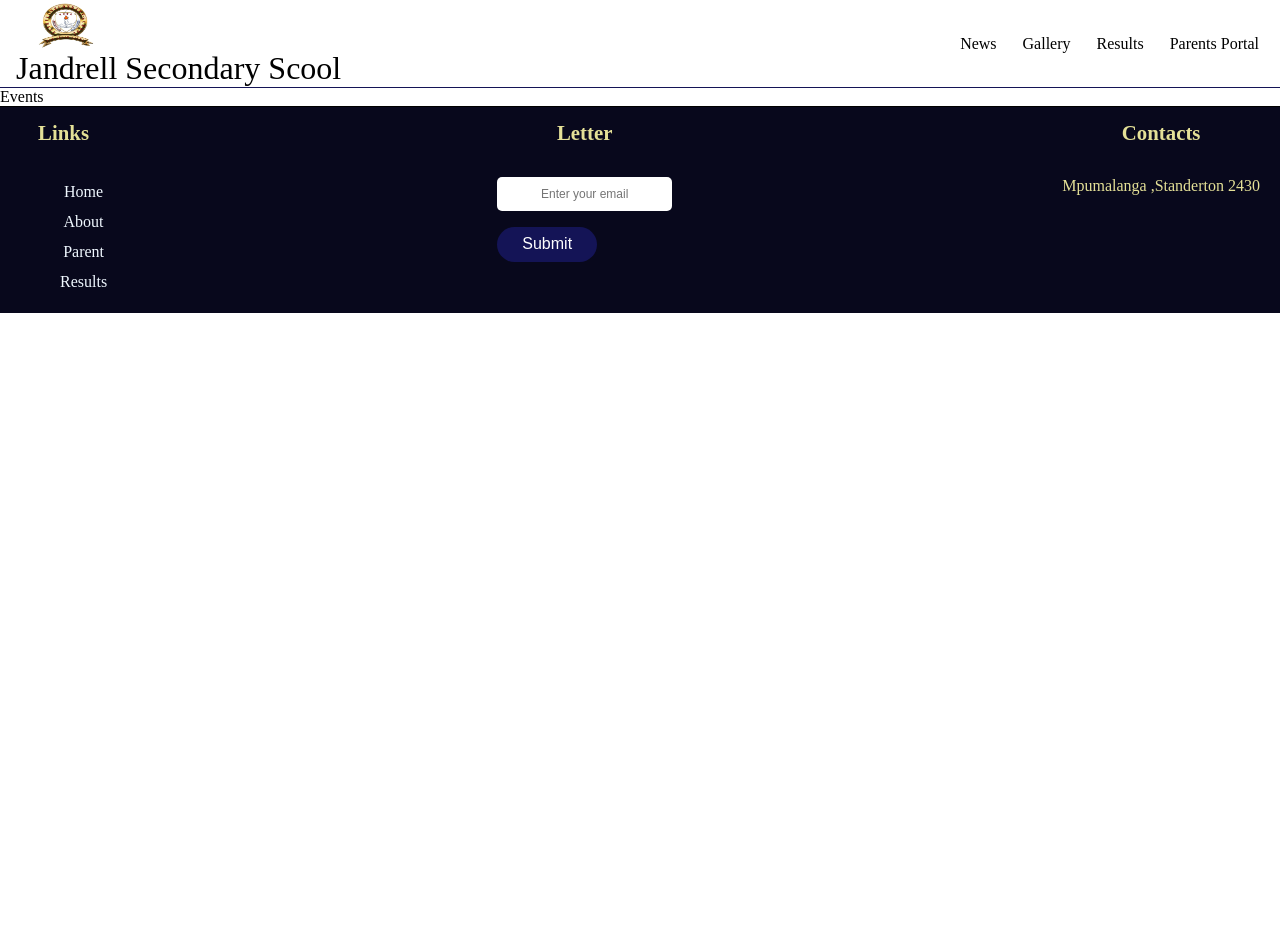
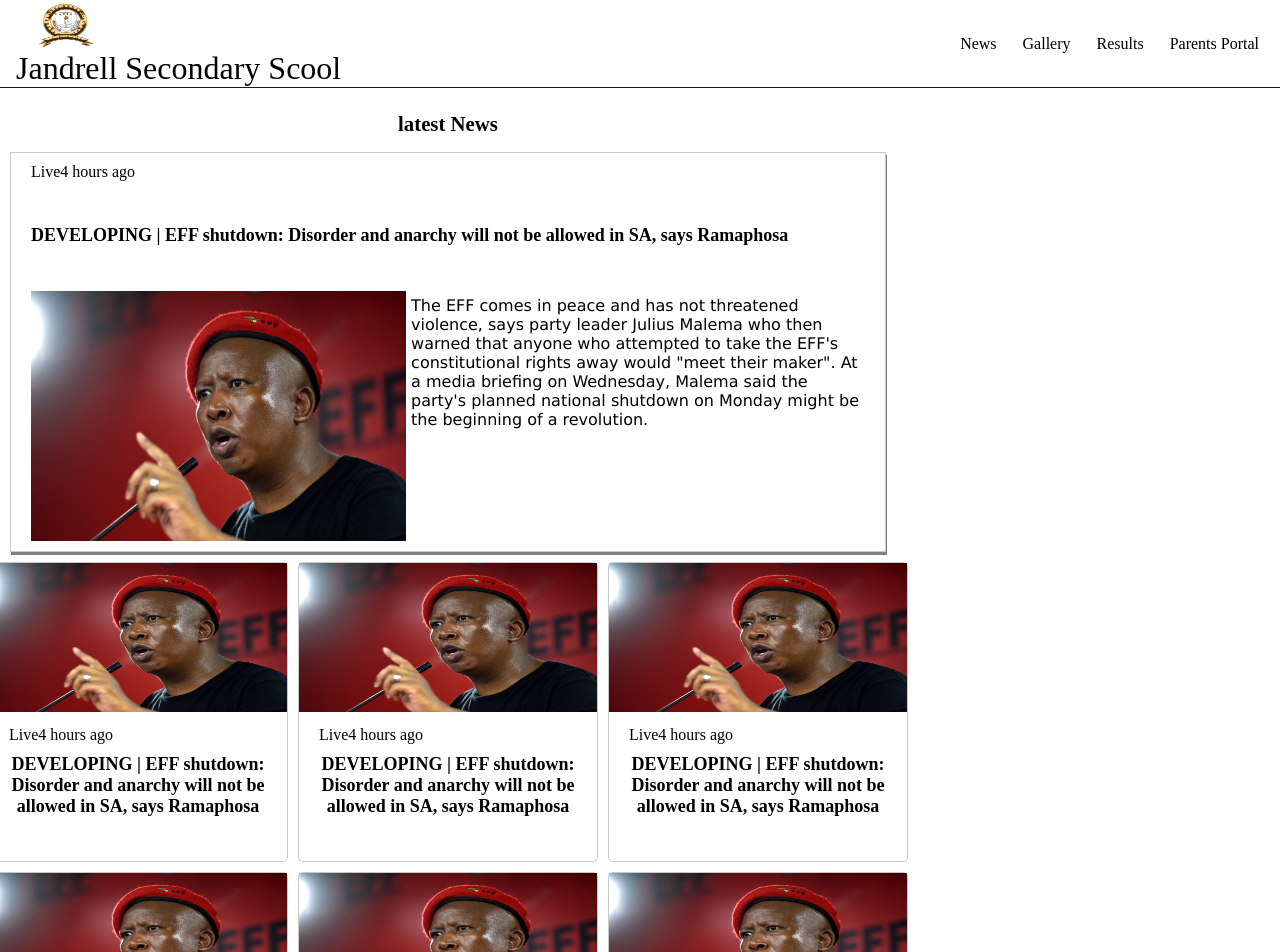
Before and after one commit to mRrobots/Jandrell, a React (Create React App) app: page /news in a window 1280 px wide. Shown: the top 952 px of the page. Before the commit the page ends 800 px from the top, so only its background shows below. Built offline with nearby package versions, Linux system fonts and the light colour scheme.

Commit message:
feature:News frontend fearture

```diff
--- a/src/app/components/Main/DDCard.js
+++ b/src/app/components/Main/DDCard.js
@@ -57,6 +57,7 @@
     setStart(start - 1);
     setEnd(end - 1);
   }
+
   function DateEvent(props) {
     return (
       <>
@@ -81,8 +82,6 @@
   const backButton = <button onClick={handleBack}>Back</button>;
   const nextButton = <button onClick={handleNext}>Next</button>;
 
-  {
-  }
   return (
     <div className={style.ddcard}>
       <div className={style.heading}>DIARY DATE</div>
--- a/src/app/components/Main/HomeIntro.js
+++ b/src/app/components/Main/HomeIntro.js
@@ -11,6 +11,7 @@
 
         <hr />
       </div>
+      {/* some similarity with new, try to use a same component */}
       <div className={style.welcome}>
         <img src={avatar}></img>
         <div className={style.message}>
--- a/src/app/pages/Events.js
+++ /dev/null
@@ -1,8 +0,0 @@
-export default function Events()
-{
-    return(
-        <div>
-            Events
-        </div>
-    )
-}
--- a/src/app/pages/Home.js
+++ b/src/app/pages/Home.js
@@ -3,7 +3,7 @@
 import Main from "../components/Main/Main";
 import HomeBar from "../components/NavBar/HomeBar";
 import Nav from "../components/NavBar/Nav";
-import Events from "./Events";
+import News from "./News";
 import Gallery from "./Gallery";
 import ParentPortal from "./ParentPortal";
 import Results from "./Results";
@@ -14,7 +14,7 @@
       <Nav />
       <Routes>
         <Route path="/" element={<Main />} />
-        <Route path="/news" element={<Events />} />
+        <Route path="/news" element={<News />} />
         <Route path="/gallery" element={<Gallery />} />
         <Route path="/results" element={<Results />} />
         <Route path="/parents" element={<ParentPortal />} />
--- /dev/null
+++ b/src/app/pages/News.js
@@ -0,0 +1,54 @@
+import style from "./News.module.css";
+import avatar from "../../assets/new.jpg";
+export default function News() {
+  function News(props) {
+    return (
+      <div className={style.subnews}>
+        <img src={avatar} width="100%" height="50%" />
+
+        <div className={style.time}>
+          <div>Live</div>
+          <div>4 hours ago</div>
+        </div>
+
+        <div className={style.title}>
+          DEVELOPING | EFF shutdown: Disorder and anarchy will not be allowed in
+          SA, says Ramaphosa
+        </div>
+      </div>
+    );
+  }
+  return (
+    <div className={style.news}>
+      <h1>latest News</h1>
+      <div className={style.latest}>
+        <div className={style.time}>
+          <div>Live</div>
+          <div>4 hours ago</div>
+        </div>
+        <div className={style.title}>
+          DEVELOPING | EFF shutdown: Disorder and anarchy will not be allowed in
+          SA, says Ramaphosa
+        </div>
+        <div className={style.info}>
+          <img src={avatar} width="500px" height="250px"></img>
+          <div className={style.message}>
+            The EFF comes in peace and has not threatened violence, says party
+            leader Julius Malema who then warned that anyone who attempted to
+            take the EFF's constitutional rights away would "meet their maker".
+            At a media briefing on Wednesday, Malema said the party's planned
+            national shutdown on Monday might be the beginning of a revolution.
+          </div>
+        </div>
+      </div>
+      <div className={style.others}>
+        <News />
+        <News />
+        <News />
+        <News />
+        <News />
+        <News />
+      </div>
+    </div>
+  );
+}
--- /dev/null
+++ b/src/app/pages/News.module.css
@@ -0,0 +1,77 @@
+.news{
+    padding: 10px;
+    width: 70%;
+    display: flex;
+    flex-direction: column;
+    justify-content: center;
+    justify-items: center;
+    align-items: center;
+}
+
+.latest{
+    border: 1px solid rgb(202, 200, 200);
+    height: 400px;
+    width: 100%;
+    display: flex;
+    flex-direction: column;
+    justify-content: space-between;
+    justify-items: flex-start;
+    box-shadow: 1px 3px gray;
+}
+
+.time{
+    padding: 10px 20px;
+    display: flex;
+    flex-direction: row;
+    justify-content: flex-start;
+    justify-items: center;
+}
+
+.title{
+    padding: 0px 20px;
+    font-size: large;
+    font-weight: bold;
+}
+
+.info{
+    padding: 10px 20px;
+    display: flex;
+    flex-direction: row;
+    justify-content: space-around;
+    justify-items: center;
+}
+
+.info img{
+    width: 500px;
+    height: 250px;
+}
+
+.message{
+    padding: 5px ;
+    font-size:medium;
+    text-align: start;
+    font-family:'Lucida Sans', 'Lucida Sans Regular', 'Lucida Grande', 'Lucida Sans Unicode', Geneva, Verdana, sans-serif;
+}
+
+.others{
+    display: grid;
+    grid-template-columns: auto auto auto ;
+    justify-content: space-between;
+    grid-gap: 10px;
+    padding: 10px;
+}
+
+.others div{
+    background-color: rgb(255, 255, 255);
+    text-align: center;
+
+
+}
+
+.subnews{
+    width: 300px;
+    height: 300px;
+    border: 1px solid rgb(202, 200, 200);
+    border-radius: 5px;
+
+}
```
Also changed, not shown: src/assets/new.jpg (added).
